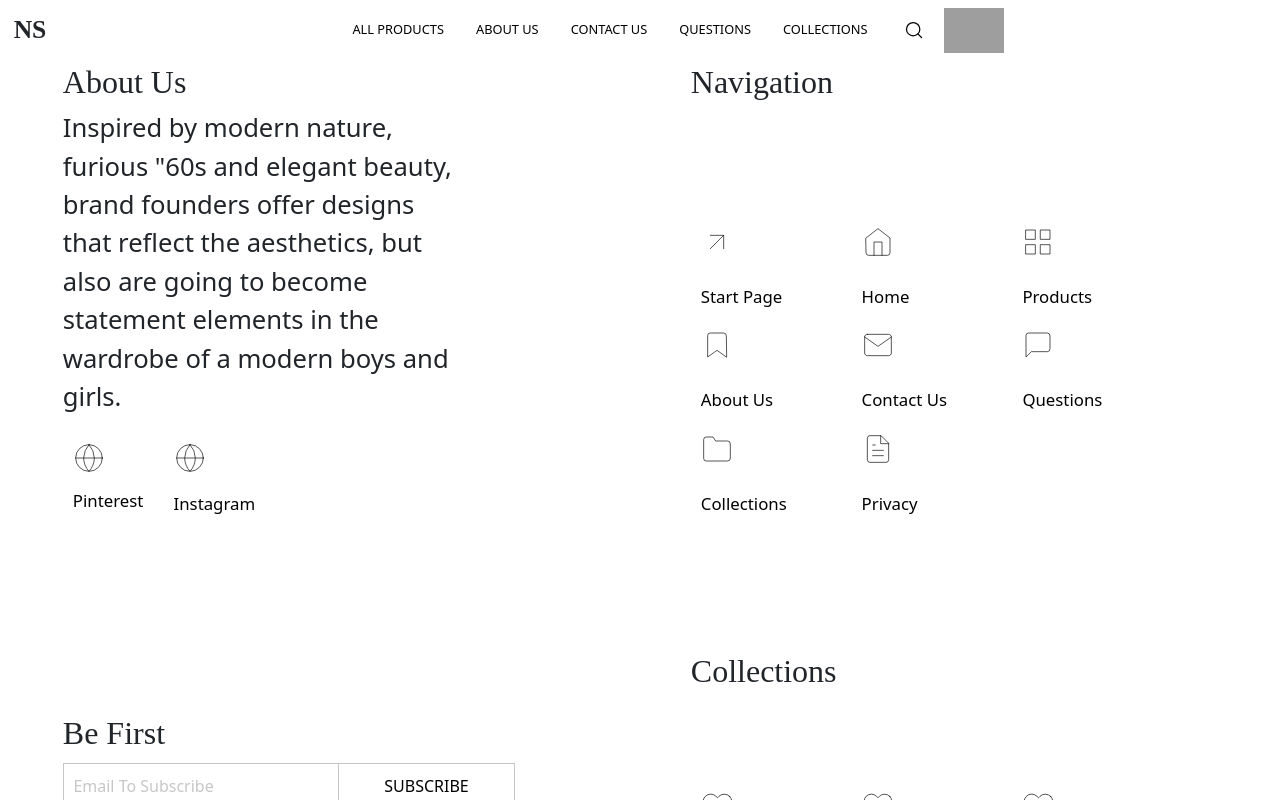
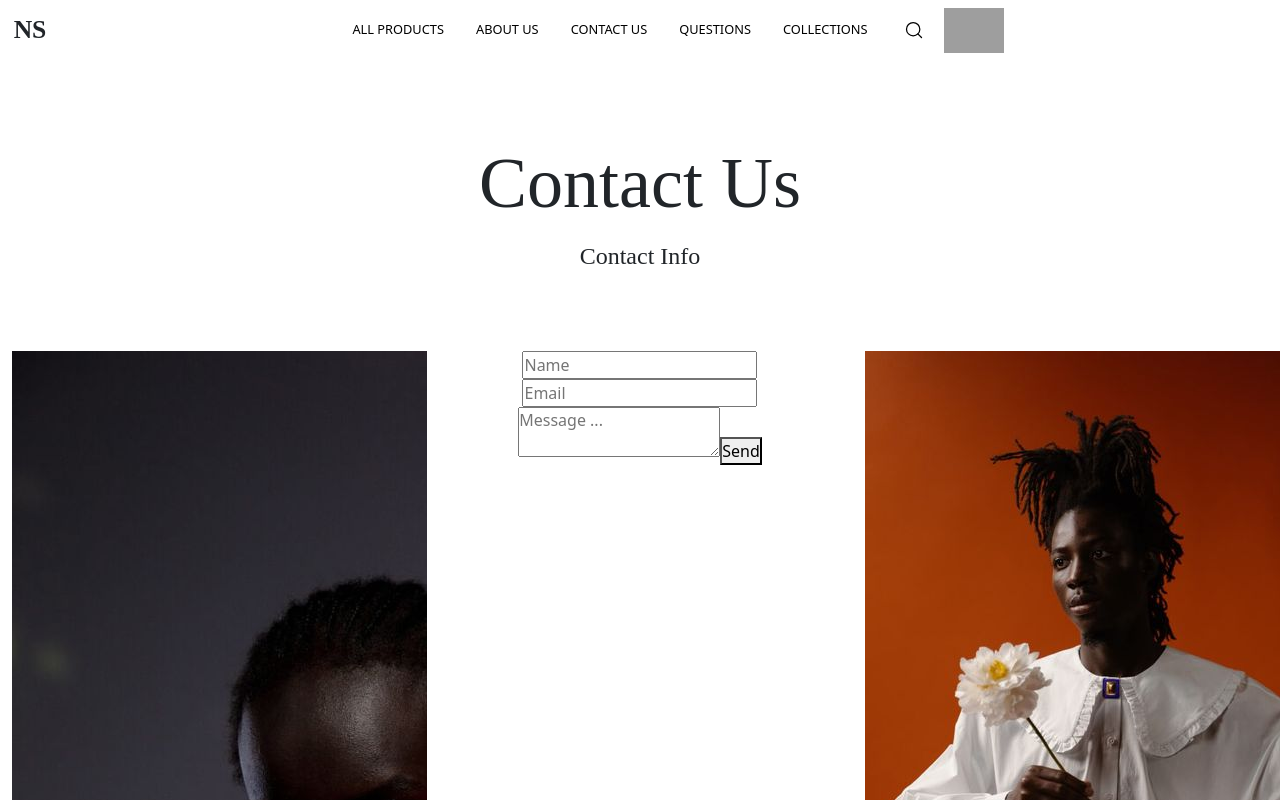
Before and after one commit to krystiano13/novastyle, a React (Create React App) app: page /contact in a window 1280 px wide. Shown: the top 800 px of the page. Built offline with nearby package versions, Linux system fonts and the light colour scheme; grey boxes are pictures that could not be loaded.

Commit message:
structure for contact page

```diff
--- a/src/App.tsx
+++ b/src/App.tsx
@@ -2,6 +2,7 @@ import React from "react";
 import { BrowserRouter, Routes, Route } from "react-router-dom";
 import { Home } from "./views/Home";
 import { About } from "./views/About";
+import { Contact } from "./views/Contact";
 import { Navbar } from "./components/Navbar/Navbar";
 import { Footer } from "./components/Footer/Footer";
 
@@ -12,6 +13,7 @@ const App = () => {
       <Routes>
         <Route path="/" element={<Home />} />
         <Route path="/about" element={<About />} />
+        <Route path="/contact" element={ <Contact /> } />
       </Routes>
       <Footer />
     </BrowserRouter>
--- a/src/components/Navbar/Navigation.tsx
+++ b/src/components/Navbar/Navigation.tsx
@@ -13,7 +13,7 @@ const Navigation = () => {
         <NavLink className="a" to="/about">
           ABOUT US
         </NavLink>
-        <NavLink className="a" to="/">
+        <NavLink className="a" to="/contact">
           CONTACT US
         </NavLink>
         <NavLink className="a" to="/">
--- /dev/null
+++ b/src/styles/sass/modules/_contact.scss
@@ -0,0 +1,25 @@
+.Contact {
+  width: 100vw;
+  height: auto;
+
+  margin-top: 60px;
+  text-align: center;
+
+  @media screen and (min-width: 2400px) {
+    margin-top: 120px;
+  }
+
+  h1 {
+    margin-top : 5rem;
+    font-size : 4.5rem;
+    font-family: 'Times New Roman', Times, serif;
+  }
+
+  h2 {
+    margin-top : 1rem;
+    margin-bottom: 5rem;
+    font-size : 1.5rem;
+    font-family: 'Times New Roman', Times, serif;
+  }
+
+}
--- a/src/styles/sass/modules/_modules.scss
+++ b/src/styles/sass/modules/_modules.scss
@@ -3,3 +3,4 @@
 @import '_bestsellers';
 @import '_footer';
 @import '_about';
+@import '_contact';
--- /dev/null
+++ b/src/views/Contact.tsx
@@ -0,0 +1,47 @@
+import React from "react";
+
+import ab3 from "../assets/about/ab3.jpg";
+import cn1 from "../assets/contact/cn1.jpg";
+import cn2 from "../assets/contact/cn2.jpg";
+
+const Contact = () => {
+  return (
+    <main className="Contact container-fluid">
+      <h1>Contact Us</h1>
+      <h2>Contact Info</h2>
+      <div className="row">
+        <div className="col-md-12 col-lg-4">
+          <img src={cn1} alt="model" />
+        </div>
+        <form className="col-md-12 col-lg-4">
+          <input type="text" placeholder="Name" />
+          <input type="email" placeholder="Email" />
+          <textarea placeholder="Message ..." />
+          <button type="submit">Send</button>
+        </form>
+        <div className="col-md-12 col-lg-4">
+          <img src={cn2} alt="model" />
+        </div>
+        <div className="col-md-12 col-lg-4">
+          <img src="" alt="" />
+          <p></p>
+          <p></p>
+          <img src="" alt="" />
+          <h3></h3>
+        </div>
+        <div className="col-md-12 col-lg-4">
+          <img src={ab3} alt="model" />
+        </div>
+        <div className="col-md-12 col-lg-4">
+          <img src="" alt="" />
+          <p></p>
+          <p></p>
+          <img src="" alt="" />
+          <h3></h3>
+        </div>
+      </div>
+    </main>
+  );
+};
+
+export { Contact };
```
Also changed, not shown: src/assets/contact/cn1.jpg (added), src/assets/contact/cn2.jpg (added), src/styles/css/index.css.
